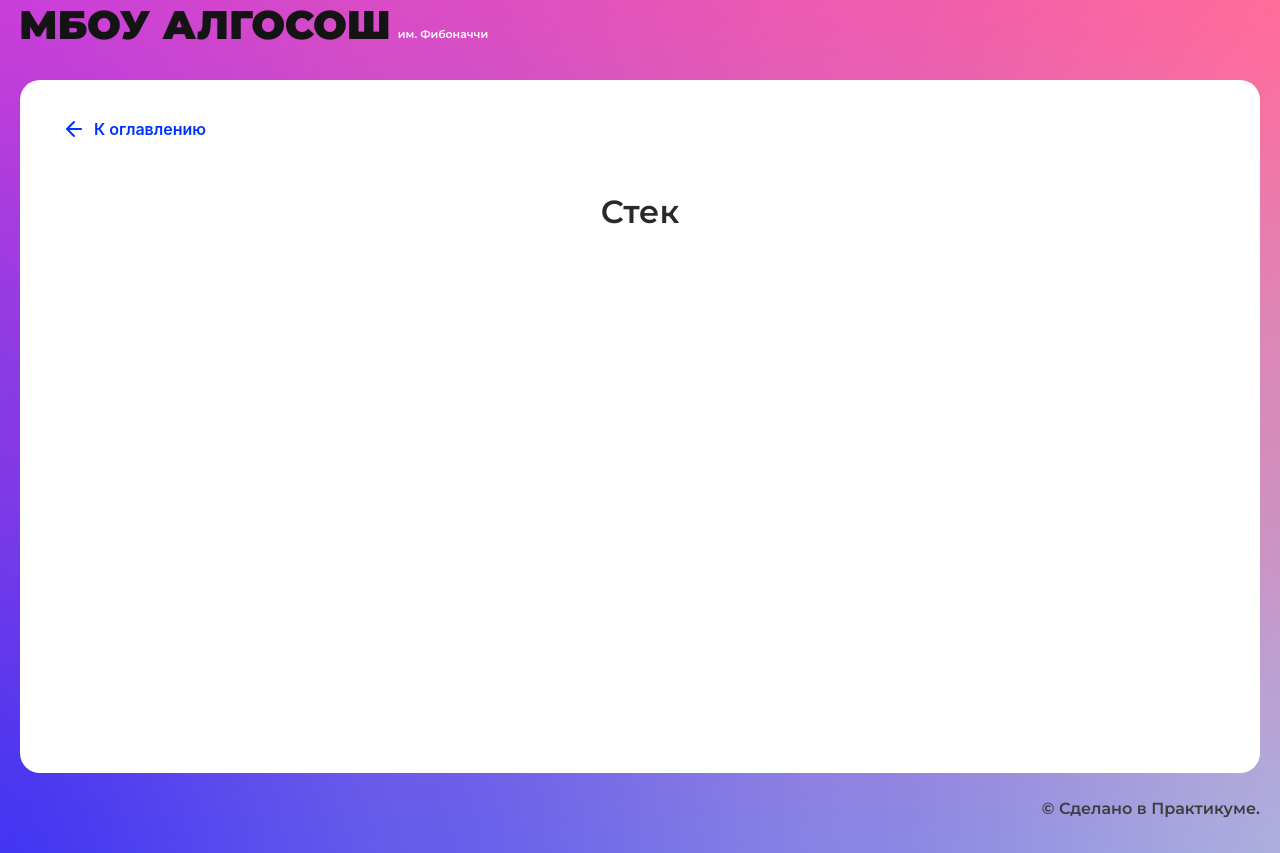
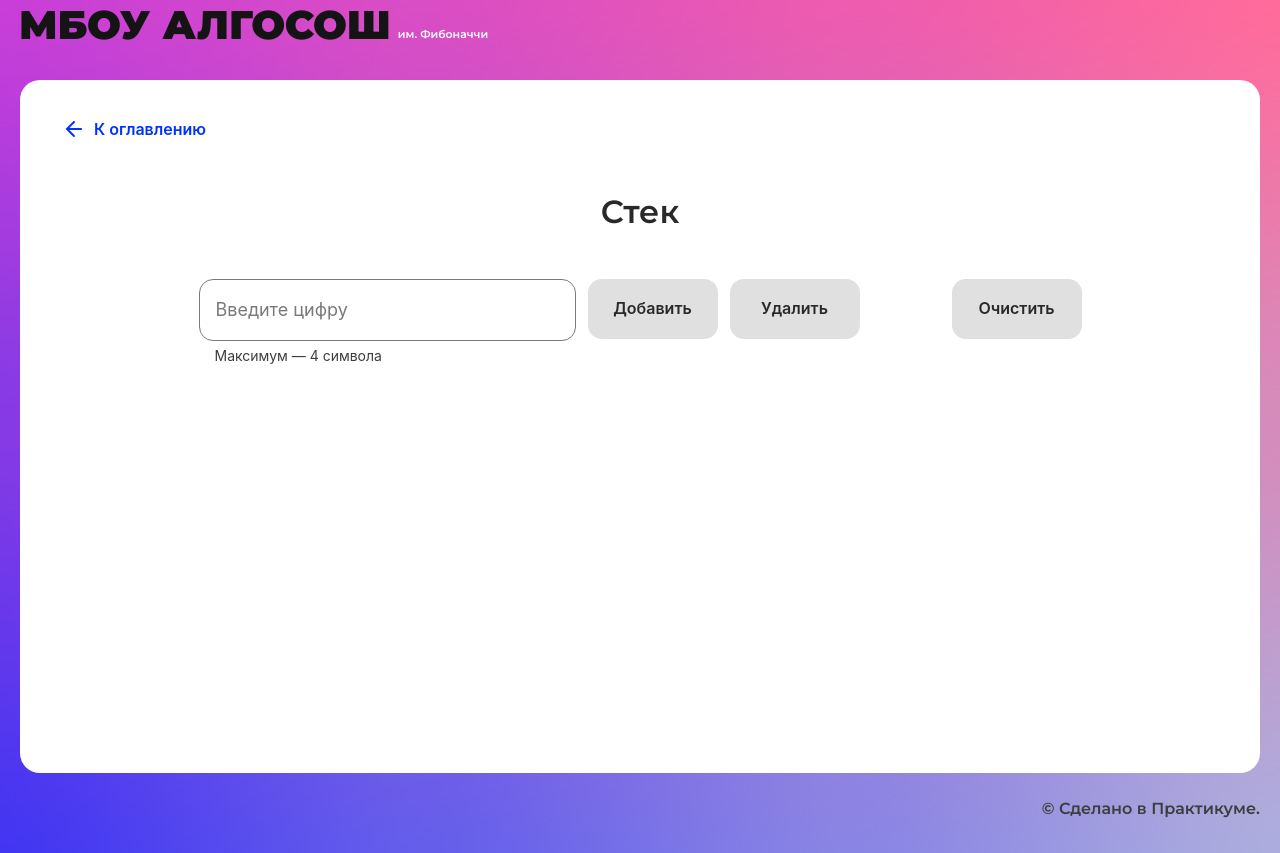
Before and after one commit to AlekseyShaydullin/Algososh-MBOU, a React (Create React App) app: page /stack in a window 1280 px wide. Built offline with nearby package versions, Linux system fonts and the light colour scheme.

Commit message:
feat: stack

```diff
--- a/src/components/sorting-page/sorting-page.tsx
+++ b/src/components/sorting-page/sorting-page.tsx
@@ -41,8 +41,6 @@ export const SortingPage: React.FC = () => {
   }
 
   const selectionSort = async (direction: Direction) => {
-    console.log('Выбор');
-
     setLoading(true);
     for (let i = 0; i < arr.length; i++) {
       let maxIndex = i;
@@ -76,8 +74,6 @@ export const SortingPage: React.FC = () => {
   }
 
   const bubbleSorting = async (direction: Direction) => {
-    console.log('Пузырь');
-
     setLoading(true);
     for (let i = 0; i < arr.length; i++) {
       for (let j = 0; j < arr.length - i - 1; j++) {
--- /dev/null
+++ b/src/components/stack-page/stack-page.module.css
@@ -0,0 +1,22 @@
+.wrapper {
+  display: flex;
+  gap: 12px;
+  justify-content: center;
+}
+
+.input {
+  width: 377px;
+}
+
+.clear {
+  padding-left: 80px;
+}
+
+.list {
+  list-style-type: none;
+  display: flex;
+  justify-content: center;
+  gap: 16px;
+  margin: 78px 0 0;
+  padding: 0;
+}
--- a/src/components/stack-page/stack-page.tsx
+++ b/src/components/stack-page/stack-page.tsx
@@ -1,10 +1,111 @@
-import React from "react";
+import React, { ChangeEvent, KeyboardEvent, MouseEvent, useState } from "react";
+import { SHORT_DELAY_IN_MS } from "../../constants/delays";
+import { ElementStates } from "../../types/element-states";
+import { Stack } from "../../utils/Stack";
+import { delay } from "../../utils/utils";
+import { Button } from "../ui/button/button";
+import { Circle } from "../ui/circle/circle";
+import { Input } from "../ui/input/input";
 import { SolutionLayout } from "../ui/solution-layout/solution-layout";
+import styleStack from './stack-page.module.css'
 
 export const StackPage: React.FC = () => {
+  const [letters, setLetters] = useState<string>('');
+  const [isLoading, setLoading] = useState<boolean>(false);
+  const [stack, setStack] = useState<Stack<string>>(new Stack());
+  const [stackArr, setStackArr] = useState<Array<string>>([])
+
+  const changeValue = (e: ChangeEvent<HTMLInputElement>): void => {
+    setLetters((e.target.value).trim())
+  }
+
+  const handleEnter = (e: KeyboardEvent<HTMLInputElement>): void => {
+    if (e.key === 'Enter') {
+      handlePush(e)
+    }
+  }
+
+  const peek = (): number => {
+    return stack.peek()
+  }
+
+const handlePush = async (e: MouseEvent<HTMLButtonElement> | KeyboardEvent<HTMLInputElement>) => {
+  setLoading(true);
+  e.preventDefault();
+  if (letters !== '') {
+    stack.push(letters);
+    setStack(stack);
+    setStackArr(stack.returnArr())
+  }
+  setLetters('');
+  await delay(SHORT_DELAY_IN_MS);
+  setLoading(false);
+}
+
+const handlePop = async (e: MouseEvent<HTMLButtonElement>) => {
+  setLoading(true);
+  e.preventDefault();
+  await delay(SHORT_DELAY_IN_MS);
+  stack.pop();
+  setStack(stack);
+  setStackArr([...stack.returnArr()]);
+  setLoading(false);
+}
+
+const handleClear = (e: MouseEvent<HTMLButtonElement>) => {
+  e.preventDefault();
+  setStack(new Stack());
+  setStackArr([]);
+}
+
   return (
     <SolutionLayout title="Стек">
-
+      <div className={styleStack.wrapper}>
+        <Input
+          placeholder={'Введите цифру'}
+          extraClass={styleStack.input}
+          isLimitText={true}
+          maxLength={4}
+          onChange={changeValue}
+          onKeyDown={handleEnter}
+          value={letters}
+        />
+        <Button
+          text={'Добавить'}
+          onClick={handlePush}
+          isLoader={isLoading}
+          disabled={!letters}
+        />
+        <Button
+          text={'Удалить'}
+          onClick={handlePop}
+          isLoader={isLoading}
+          disabled={stackArr.length === 0}
+        />
+        <div className={styleStack.clear}>
+          <Button
+            text={'Очистить'}
+            onClick={handleClear}
+            isLoader={isLoading}
+            disabled={stackArr.length === 0}
+          />
+        </div>
+      </div>
+      <ul className={styleStack.list}>
+        {
+        stackArr && stackArr.map((el: string, index: number) => {
+          return (
+            <li className={styleStack.letter} key={index}>
+              <Circle
+                letter={el}
+                index={index}
+                head={peek() === index ? 'top' : ''}
+                state={isLoading && index === peek() ? ElementStates.Changing : ElementStates.Default}
+              />
+            </li>
+          )
+        })}
+      </ul>
     </SolutionLayout>
   );
 };
--- /dev/null
+++ b/src/utils/Stack.ts
@@ -0,0 +1,34 @@
+export interface IStack<T> {
+  push: (item: T) => void;
+  pop: () => void;
+  peek: () => number;
+  getSize: () => number;
+  clear: () => void;
+  returnArr: () => T[];
+}
+
+export class Stack<T> implements IStack<T> {
+  private container: T[] = [];
+
+  push = (item: T): void => {
+    this.container.push(item);
+  }
+
+  pop = (): void => {
+    this.container.pop();
+  }
+
+  getSize = (): number => this.container.length;
+
+  peek = (): number => {
+    return this.getSize() - 1;
+  }
+
+  clear = (): void => {
+    this.container = []
+  }
+
+  returnArr = (): T[] => {
+    return this.container;
+  }
+}
```
